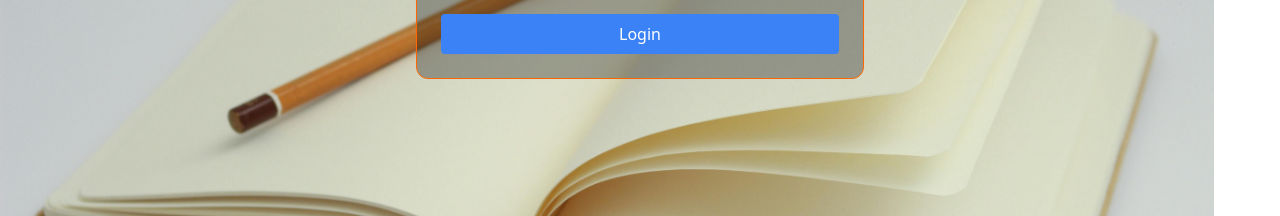
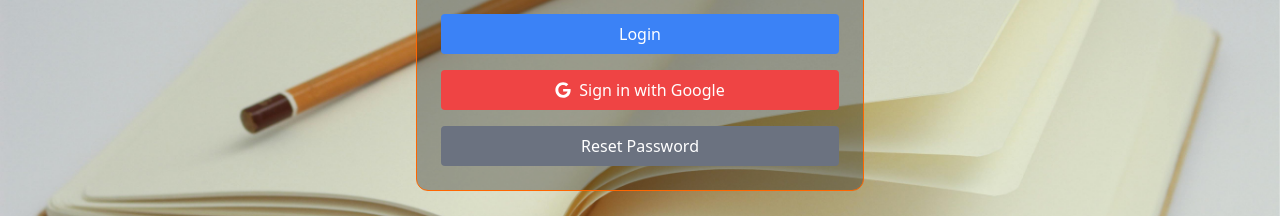
Before and after one commit to Wavei-Haruna/vidLibrary, a React (Vite) app: page /login in a window 1280 px wide. Shown: the part 319-535 px from the top of the page. Built offline with nearby package versions, Linux system fonts and the light colour scheme; no server answers; a web font is replaced by a local one; what @react-pdf/renderer would draw is missing.

Commit message:
Update: updated login comp as well Sign up

```diff
--- a/src/pages/auth/Login.jsx
+++ b/src/pages/auth/Login.jsx
@@ -1,16 +1,17 @@
 import React, { useState } from 'react';
 import { useForm } from 'react-hook-form';
-import { auth, db } from '../../firebase';
+import { auth, googleAuthProvider, db } from '../../firebase';
 import GetStarted from '../../assets/images/GetStarted.jpg';
-import { signInWithEmailAndPassword } from 'firebase/auth';
+import { signInWithEmailAndPassword, signInWithPopup, sendPasswordResetEmail } from 'firebase/auth';
 import { doc, getDoc } from 'firebase/firestore';
-import { FaSpinner } from 'react-icons/fa';
+import { FaSpinner, FaGoogle } from 'react-icons/fa';
 import Swal from 'sweetalert2';
 import { useNavigate } from 'react-router-dom';
 
 const Login = () => {
   const { register, handleSubmit, formState: { errors } } = useForm();
   const [loading, setLoading] = useState(false);
+  const [email, setEmail] = useState('');
   const navigate = useNavigate();
 
   const onSubmit = async (data) => {
@@ -52,10 +53,89 @@ const Login = () => {
     }
   };
 
+  const handleGoogleSignIn = async () => {
+    setLoading(true);
+    try {
+      const result = await signInWithPopup(auth, googleAuthProvider);
+      const user = result.user;
+
+      // Fetch user data from Firestore
+      const userDoc = await getDoc(doc(db, 'users', user.uid));
+      if (userDoc.exists()) {
+        const role = userDoc.data().role;
+
+        Swal.fire({
+          title: 'Success!',
+          text: 'Logged in with Google successfully.',
+          icon: 'success',
+          confirmButtonText: 'OK'
+        });
+
+        // Redirect based on role
+        if (role === 'student') {
+          navigate('/student-dashboard');
+        } else if (role === 'lecturer') {
+          navigate('/lecturer-dashboard');
+        } else if (role === 'admin') {
+          navigate('/admin');
+        }
+      } else {
+        // Handle the case where the user is not found in Firestore
+        Swal.fire({
+          title: 'Error!',
+          text: 'User data not found.',
+          icon: 'error',
+          confirmButtonText: 'OK'
+        });
+      }
+    } catch (error) {
+      Swal.fire({
+        title: 'Error!',
+        text: error.message,
+        icon: 'error',
+        confirmButtonText: 'OK'
+      });
+    } finally {
+      setLoading(false);
+    }
+  };
+
+  const handleResetPassword = async () => {
+    if (!email) {
+      Swal.fire({
+        title: 'Error!',
+        text: 'Please enter your email address.',
+        icon: 'error',
+        confirmButtonText: 'OK'
+      });
+      return;
+    }
+
+    setLoading(true);
+    try {
+      await sendPasswordResetEmail(auth, email);
+      Swal.fire({
+        title: 'Success!',
+        text: 'Password reset email sent.',
+        icon: 'success',
+        confirmButtonText: 'OK'
+      });
+    } catch (error) {
+      Swal.fire({
+        title: 'Error!',
+        text: error.message,
+        icon: 'error',
+        confirmButtonText: 'OK'
+      });
+    } finally {
+      setLoading(false);
+    }
+  };
+
   return (
     <section className='m-0 top-0 relative h-screen bottom-0'>
       <div className='fixed m-0 top-0 left-0 bottom-0 -z-20 right-0 h-screen'>
-        <img src={GetStarted} alt="" className='h-full' />
+        <img src={GetStarted} alt="" className='h-full w-screen' />
       </div>
       <h1 className='text-center mt-12 font-header font-bold text-2xl text-accent'>Login</h1>
       <form className="max-w-md rounded-xl bg-black bg-opacity-30 border border-accent mx-auto top-10 relative p-6" onSubmit={handleSubmit(onSubmit)}>
@@ -66,6 +146,7 @@ const Login = () => {
             {...register('email', { required: true })}
             className="block py-2.5 px-0 w-full text-sm text-gray-900 bg-transparent border-0 border-b-2 border-gray-300 appearance-none dark:text-white dark:border-gray-600 dark:focus:border-blue-500 focus:outline-none focus:ring-0 focus:border-blue-600 peer"
             placeholder=" "
+            onChange={(e) => setEmail(e.target.value)}
           />
           <label
             htmlFor="floating_email"
@@ -98,6 +179,27 @@ const Login = () => {
         >
           {loading ? <FaSpinner className="animate-spin" /> : 'Login'}
         </button>
+        <button
+          type="button"
+          onClick={handleGoogleSignIn}
+          className="w-full mt-4 bg-red-500 text-white py-2 px-4 rounded flex items-center justify-center"
+          disabled={loading}
+        >
+          {loading ? <FaSpinner className="animate-spin" /> : (
+            <>
+              <FaGoogle className="mr-2" />
+              Sign in with Google
+            </>
+          )}
+        </button>
+        <button
+          type="button"
+          onClick={handleResetPassword}
+          className="w-full mt-4 bg-gray-500 text-white py-2 px-4 rounded"
+          disabled={loading}
+        >
+          {loading ? <FaSpinner className="animate-spin" /> : 'Reset Password'}
+        </button>
       </form>
     </section>
   );
```
Also changed, not shown: src/assets/images/site.webmanifest (added).
